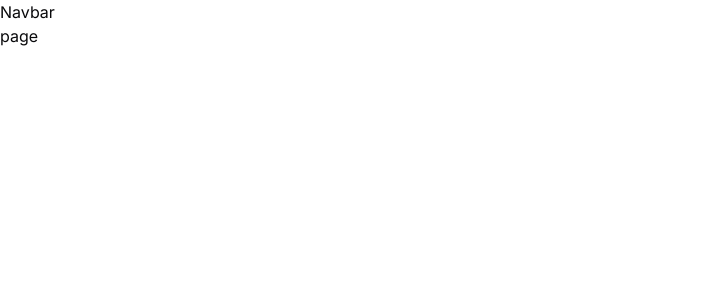
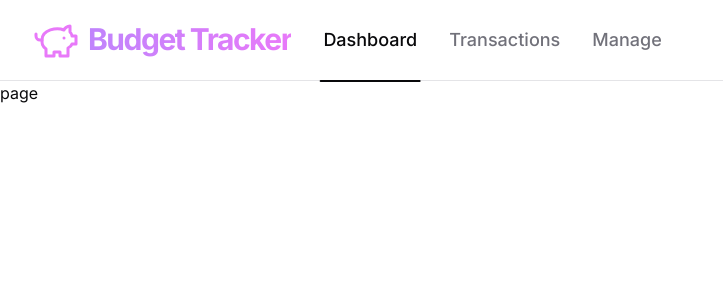
Before and after one commit to swatijain1095/budget-tracker, a Next.js app: page / in a window 1280 px wide. Shown: the top 300 px of the page, without its empty margins (0-723 px from the left). Built offline with nearby package versions, Linux system fonts and the light colour scheme.

Commit message:
updated navbar and logo component

```diff
--- a/components/Logo.tsx
+++ b/components/Logo.tsx
@@ -12,4 +12,14 @@
   );
 }
 
+export const LogoMobile = () => {
+  return (
+    <a href="/" className="flex flex-row items-center justify-center gap-2">
+      <p className="bg-gradient-to-r from-purple-400 to-fuchsia-400 bg-clip-text text-3xl font-bold leading-tight tracking-tighter text-transparent">
+        Budget Tracker
+      </p>
+    </a>
+  );
+};
+
 export default Logo;
--- a/components/Navbar.tsx
+++ b/components/Navbar.tsx
@@ -1,7 +1,125 @@
-import React from "react";
+"use client";
+
+import React, { useState } from "react";
+import Logo, { LogoMobile } from "./Logo";
+import { usePathname } from "next/navigation";
+import Link from "next/link";
+import { cn } from "@/lib/utils";
+import { Button, buttonVariants } from "./ui/button";
+import { UserButton } from "@clerk/nextjs";
+import { Sheet, SheetContent, SheetTrigger } from "./ui/sheet";
+import { Menu } from "lucide-react";
 
 function Navbar() {
-  return <div>Navbar</div>;
+  return (
+    <>
+      <DesktopNavbar />
+      <MobileNavbar />
+    </>
+  );
 }
 
+const items = [
+  { label: "Dashboard", link: "/" },
+  { label: "Transactions", link: "/transactions" },
+  { label: "Manage", link: "/manage" },
+];
+
+const MobileNavbar = () => {
+  const [isOpen, setIsOpen] = useState(false);
+
+  return (
+    <div className="block border-separate bg-background md:hidden">
+      <nav className="container flex items-center justify-between px-8">
+        <Sheet open={isOpen} onOpenChange={setIsOpen}>
+          <SheetTrigger asChild>
+            <Button variant={"ghost"} size={"icon"}>
+              <Menu />
+            </Button>
+          </SheetTrigger>
+          <SheetContent className="w-[400px] sm:w-[540px]" side="left">
+            <Logo />
+            <div className="flex flex-col gap-1 pt-4">
+              {items.map((item) => (
+                <NavbarItem
+                  key={item.label}
+                  link={item.link}
+                  label={item.label}
+                  clickCallback={() => setIsOpen((prev) => !prev)}
+                />
+              ))}
+            </div>
+          </SheetContent>
+        </Sheet>
+        <div className="flex h-[80px] min-h-[60px] items-center gap-x-4">
+          <LogoMobile />
+        </div>
+        <div className="flex items-center gap-2">
+          <UserButton afterSignOutUrl="/sign-in" />
+        </div>
+      </nav>
+    </div>
+  );
+};
+
+const DesktopNavbar = () => {
+  return (
+    <div className="hidden border-separate border-b bg-background md:block">
+      <nav className="container flex items-center justify-between px-8">
+        <div className="flex h-[80px] min-h-[60px] items-center gap-x-4">
+          <Logo />
+          <div className="flex h-full">
+            {items.map((item) => (
+              <NavbarItem
+                key={item.label}
+                link={item.link}
+                label={item.label}
+              />
+            ))}
+          </div>
+        </div>
+        <div className="flex items-center gap-2">
+          <UserButton afterSignOutUrl="/sign-in" />
+        </div>
+      </nav>
+    </div>
+  );
+};
+
+const NavbarItem = ({
+  link,
+  label,
+  clickCallback,
+}: {
+  link: string;
+  label: string;
+  clickCallback?: () => void;
+}) => {
+  const pathname = usePathname();
+  const isActive = pathname === link;
+
+  return (
+    <div className="relative flex items-center">
+      <Link
+        href={link}
+        className={cn(
+          buttonVariants({
+            variant: "ghost",
+          }),
+          "w-full justify-start text-lg text-muted-foreground hover:text-foreground",
+          isActive && "text-foreground"
+        )}
+        onClick={() => {
+          if (clickCallback) clickCallback();
+        }}
+      >
+        {label}
+      </Link>
+      {isActive && (
+        <div className="absolute -bottom-[2px] left-1/2 hidden h-[2px] w-[80%] -translate-x-1/2 rounded-xl bg-foreground md:block" />
+      )}
+    </div>
+  );
+};
+
 export default Navbar;
```
